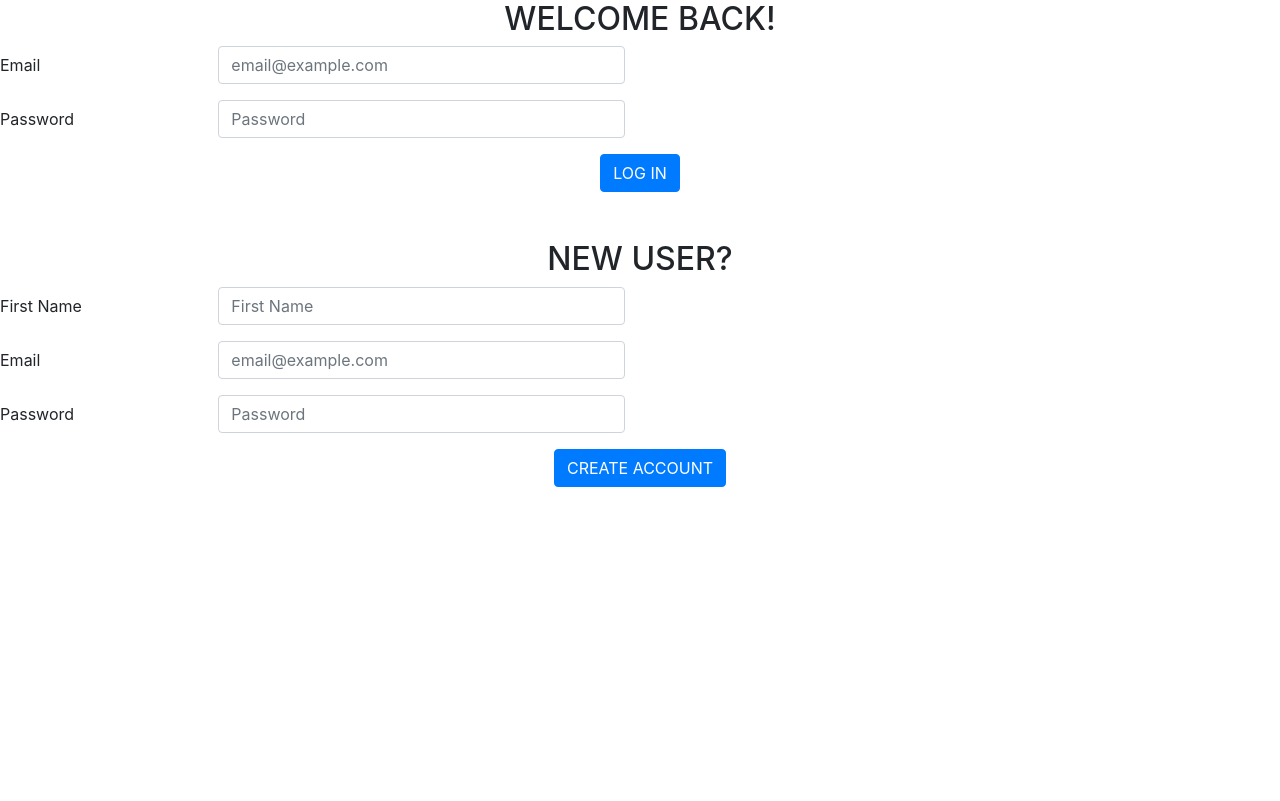
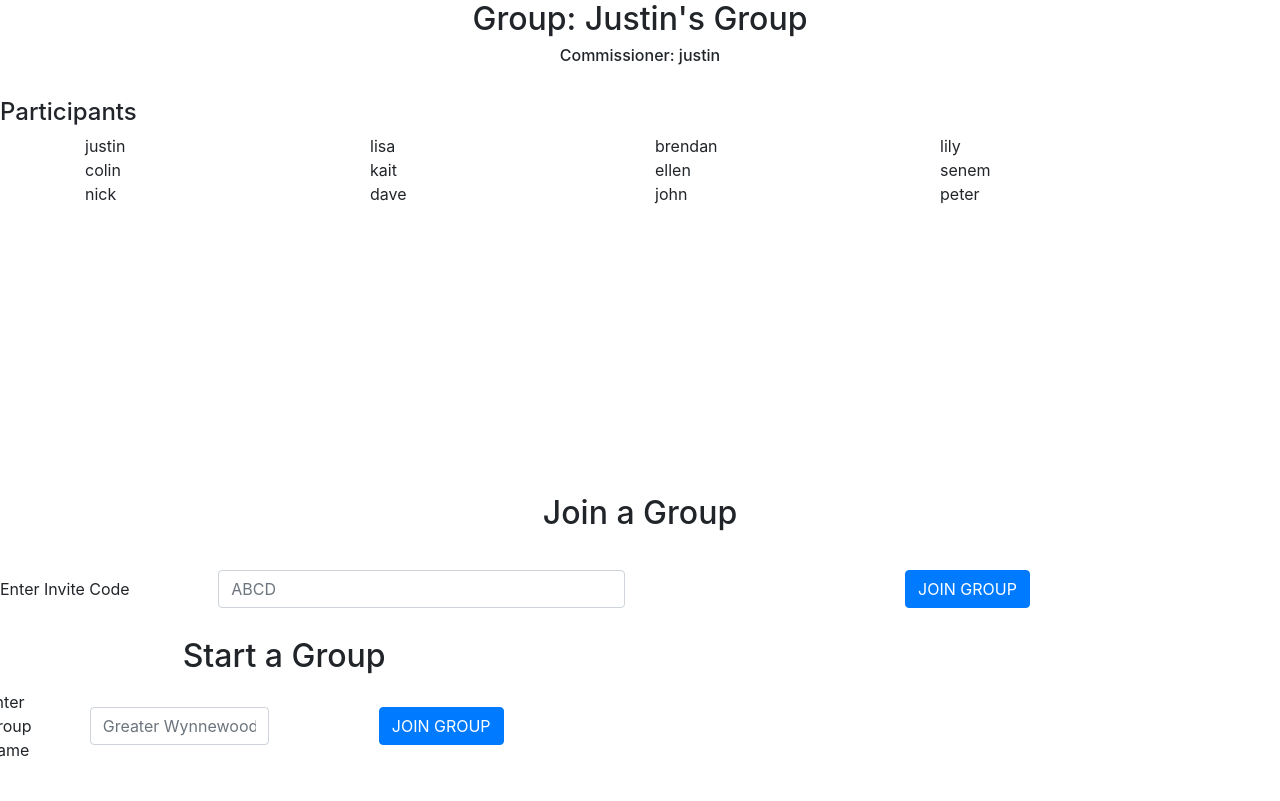
Before and after one commit to jiangl/abettorgame, a Django app: page /main/ in a window 1280 px wide. Before the commit the page ends 487 px from the top, so only its background shows below. Run offline with Django 3.2, Linux system fonts and the light colour scheme; some libraries are stand-ins or nearby versions.

Commit message:
create index page, add bets

```diff
--- a/bettorgame/maingame/templates/index.html
+++ b/bettorgame/maingame/templates/index.html
@@ -1,48 +1,62 @@
 {% include 'base_template.html' %}
 
+<!-- pass group object (per db contains name and particpatns) -->
+<h2 class="col text-center">Group: {{ group.name }}</h2>
+<h6 class="col text-center">Commissioner: {{ group.admin }}</h6>
+
+</br>
+
+<h4>Participants</h4>
+<div class="container">
+  <div class="row">
+    {% for participant in group.participants %}
+      <div class="col-3">
+        {{ participant }}
+      </div>
+    {% endfor %}
+  </div>
+</div>
+
+
+
+</br>
+</br>
+</br>
+</br>
+</br>
+</br>
+</br>
+</br>
+</br>
+</br>
+</br>
+</br>
+<!-- actual index is below. using this page to test creative for now before creating routes -->
 <form>
-  <h2 class="col text-center">WELCOME BACK!</h2>
+  <h2 class="col text-center">Join a Group</h2>
   <div class="form-group row align-items-center">
-    <label for="inputEmail" class="col-sm-2 col-form-label">Email</label>
+    <label for="inputGroupId" class="col-sm-2 col-form-label">Enter Invite Code</label>
     <div class="col-sm-4">
-      <input type="email" class="form-control" id="inputEmail" placeholder="email@example.com">
+      <input type="groupId" class="form-control" id="inputGroupId" placeholder="ABCD">
     </div>
-  </div>
-  <div class="form-group row align-items-center">
-    <label for="inputPassword" class="col-sm-2 col-form-label">Password</label>
-    <div class="col-sm-4">
-      <input type="password" class="form-control" id="inputPassword" placeholder="Password">
-    </div>
-  </div>
   <div class="col text-center">
-    <button type="submit" class="btn btn-primary">LOG IN</button>
+    <button type="submit" class="btn btn-primary">JOIN GROUP</button>
   </div>
 </form>
 
 </br>
 </br>
+</br>
+</br>
 
 <form>
-  <h2 class="col text-center">NEW USER?</h2>
+  <h2 class="col text-center">Start a Group</h2>
   <div class="form-group row align-items-center">
-    <label for="inputFirstName" class="col-sm-2 col-form-label">First Name</label>
+    <label for="inputGroupName" class="col-sm-2 col-form-label">Enter Group Name</label>
     <div class="col-sm-4">
-      <input type="firstName" class="form-control" id="inputFirstName" placeholder="First Name">
+      <input type="groupName" class="form-control" id="inputGroupName" placeholder="Greater Wynnewood Exotic Animal Park">
     </div>
-  </div>
-  <div class="form-group row align-items-center">
-    <label for="inputEmail" class="col-sm-2 col-form-label">Email</label>
-    <div class="col-sm-4">
-      <input type="email" class="form-control" id="inputEmail" placeholder="email@example.com">
-    </div>
-  </div>
-  <div class="form-group row align-items-center">
-    <label for="inputPassword" class="col-sm-2 col-form-label">Password</label>
-    <div class="col-sm-4">
-      <input type="password" class="form-control" id="inputPassword" placeholder="Password">
-    </div>
-  </div>
   <div class="col text-center">
-    <button type="submit" class="btn btn-primary">CREATE ACCOUNT</button>
+    <button type="submit" class="btn btn-primary">JOIN GROUP</button>
   </div>
 </form>
--- a/bettorgame/maingame/views.py
+++ b/bettorgame/maingame/views.py
@@ -3,4 +3,4 @@ from django.http import HttpResponse
 
 # Create your views here.
 def index(request):
-    return render(request, 'index.html', {'data': "test"})
+    return render(request, 'index.html', {'group': {'name': "Justin's Group", 'participants': ['justin', 'lisa', 'brendan', 'lily', 'colin', 'kait', 'ellen', 'senem', 'nick', ' dave', 'john', 'peter'], 'admin': 'justin'}})
```
Also changed, not shown: bettorgame/maingame/templates/add_bets.html (added, +18 -0 lines).
